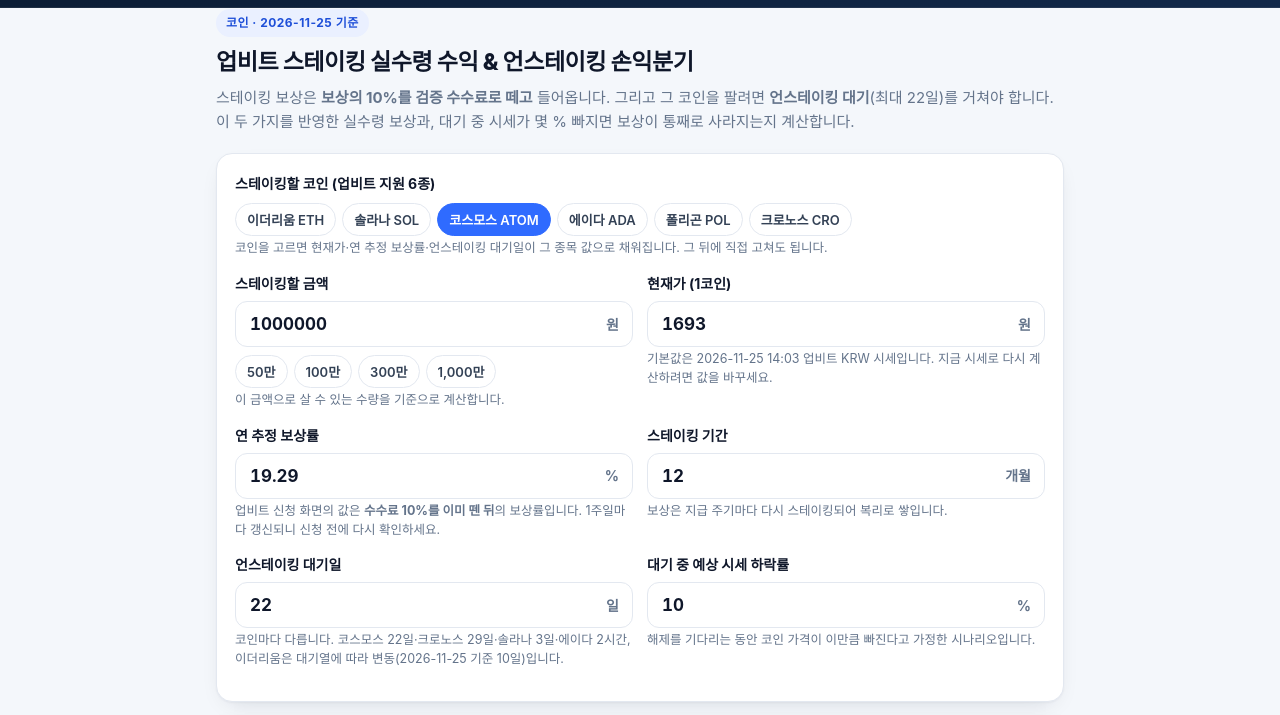
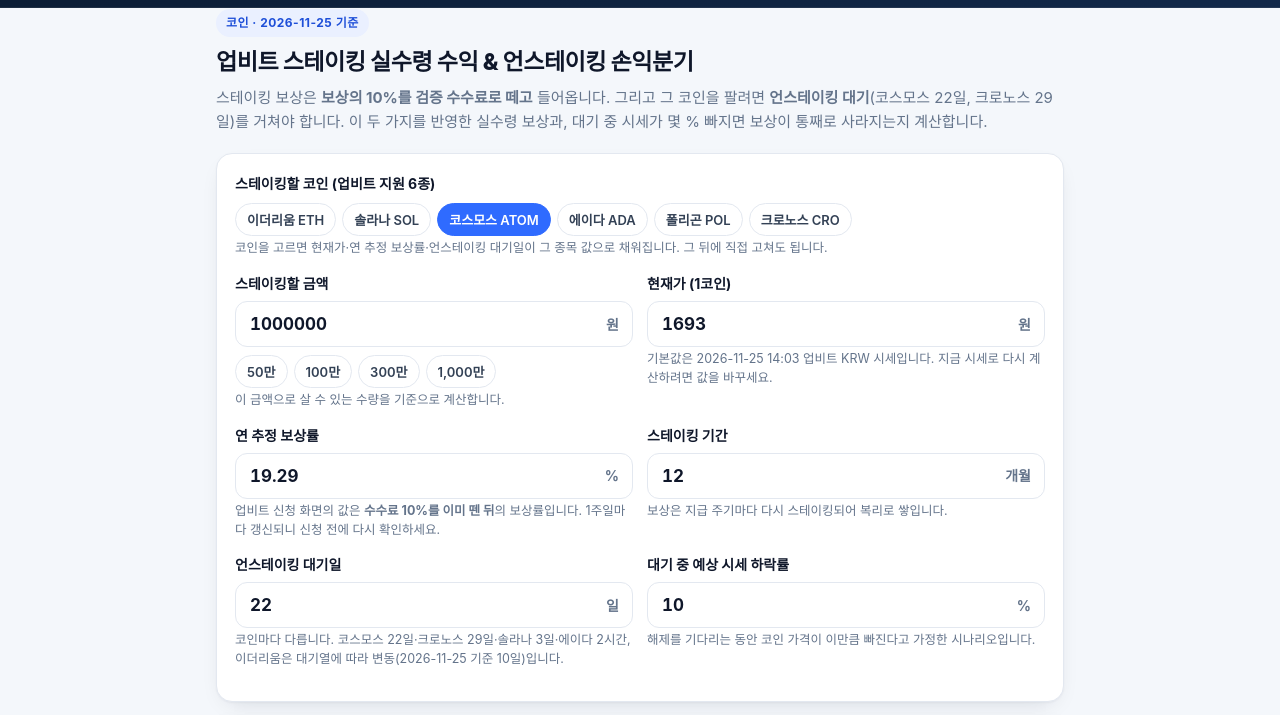
Before and after one commit to psh613/smart-calc-kr, a plain HTML site: page staking.html in a window 1280 px wide. Shown: the part 53-768 px from the top of the page. Drawn offline with Linux system fonts and the light colour scheme.

Commit message:
스테이킹 페이지 도입부: 언스테이킹 대기 최대값을 실제 종목(코스모스 22일·크로노스 29일)으로 표기

```diff
--- a/staking.html
+++ b/staking.html
@@ -49,7 +49,7 @@
   <div class="page-head">
     <span class="eyebrow">코인 · 2026-11-25 기준</span>
     <h1>업비트 스테이킹 실수령 수익 &amp; 언스테이킹 손익분기</h1>
-    <p class="lede">스테이킹 보상은 <strong>보상의 10%를 검증 수수료로 떼고</strong> 들어옵니다. 그리고 그 코인을 팔려면 <strong>언스테이킹 대기</strong>(최대 22일)를 거쳐야 합니다. 이 두 가지를 반영한 실수령 보상과, 대기 중 시세가 몇 % 빠지면 보상이 통째로 사라지는지 계산합니다.</p>
+    <p class="lede">스테이킹 보상은 <strong>보상의 10%를 검증 수수료로 떼고</strong> 들어옵니다. 그리고 그 코인을 팔려면 <strong>언스테이킹 대기</strong>(코스모스 22일, 크로노스 29일)를 거쳐야 합니다. 이 두 가지를 반영한 실수령 보상과, 대기 중 시세가 몇 % 빠지면 보상이 통째로 사라지는지 계산합니다.</p>
   </div>
 
   <section class="card">
```
